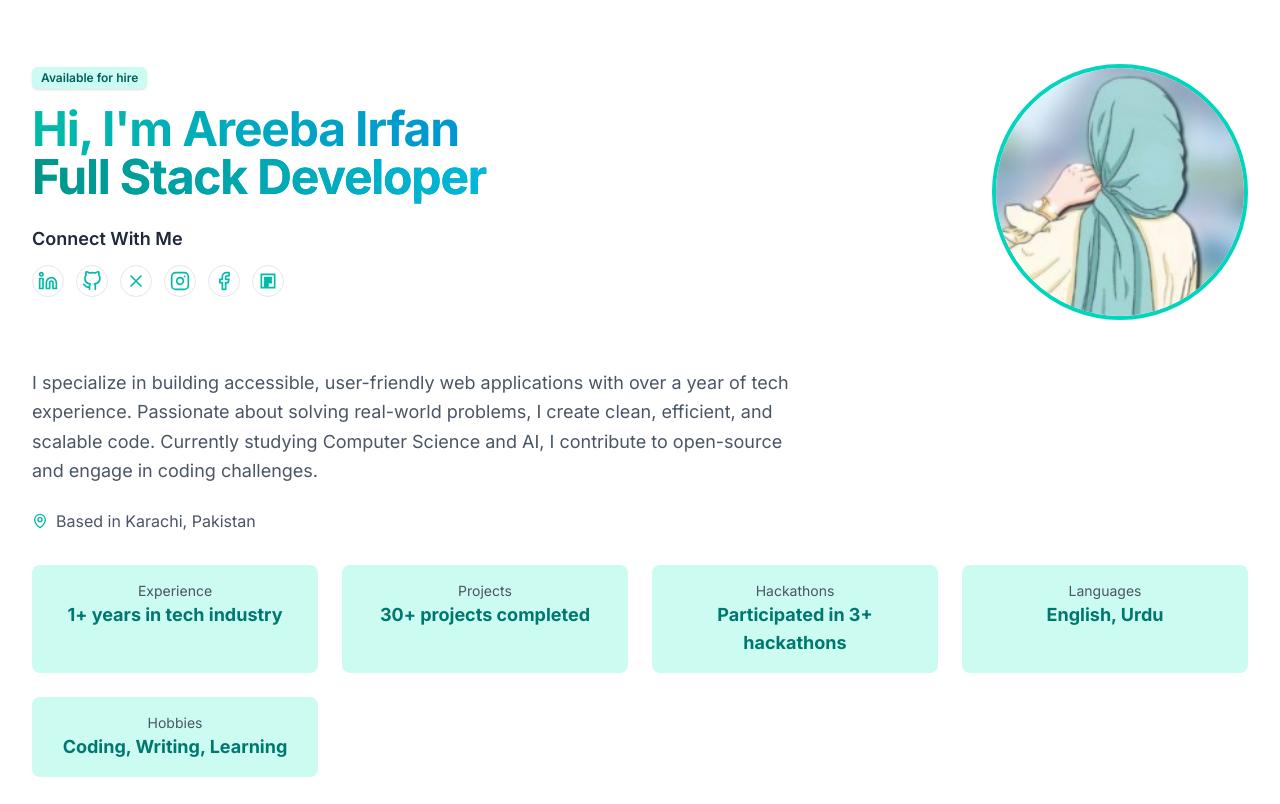
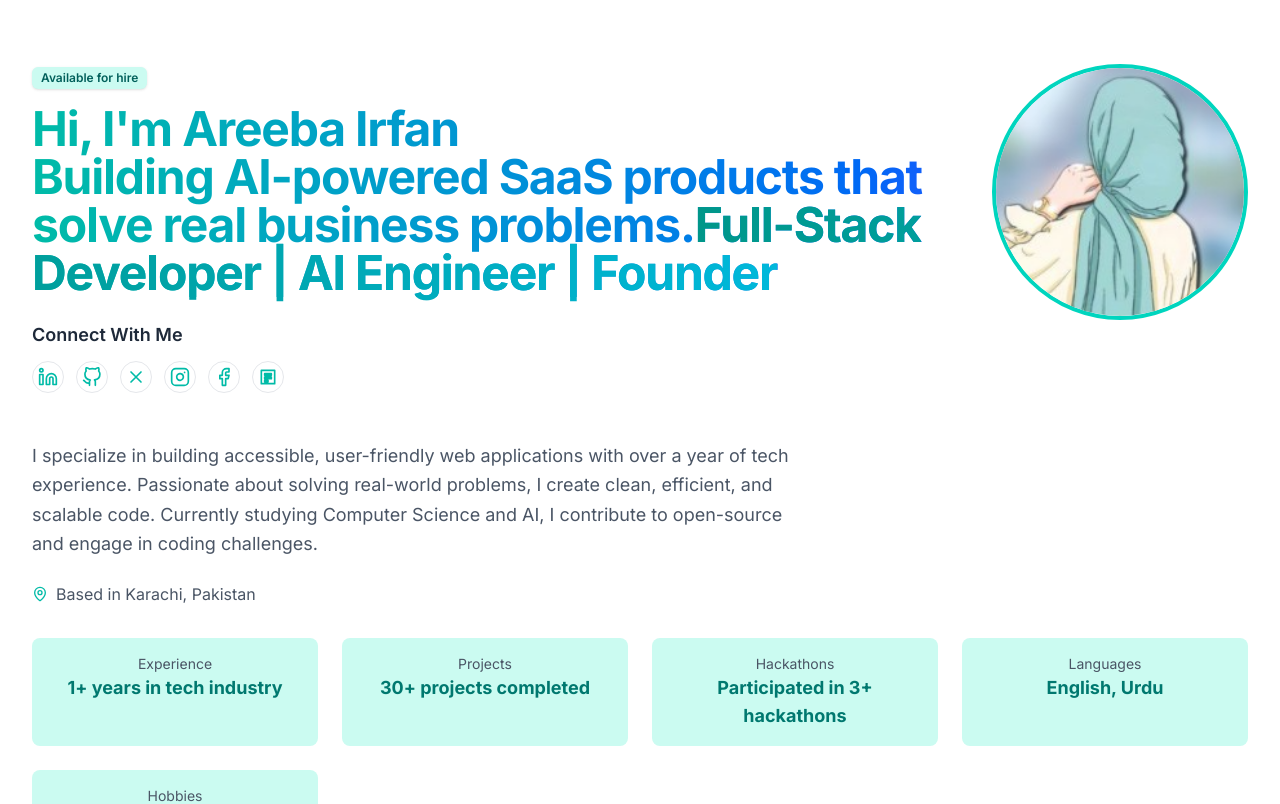
Before and after one commit to AreebaxIrfan/portfolio, a Next.js app: page / in a window 1280 px wide. Shown: the top 804 px of the page. Built offline with nearby package versions, Linux system fonts and the light colour scheme.

Commit message:
Update HeroSection.tsx
Updated HeroSection component to include a new tagline and adjusted the role description.

```diff
--- a/src/components/landingPage/HeroSection.tsx
+++ b/src/components/landingPage/HeroSection.tsx
@@ -17,9 +17,11 @@ export function HeroSection() {
           </Badge>
           <h1 className="text-3xl sm:text-4xl lg:text-5xl font-bold tracking-tight bg-clip-text text-transparent bg-gradient-to-r from-teal-500 to-blue-600">
             Hi, I'm {RESUME_DATA.name}
+
             <br />
+            Building AI-powered SaaS products that solve real business problems.
             <span className="bg-clip-text text-transparent bg-gradient-to-r from-teal-600 to-cyan-500">
-              Full Stack Developer
+              Full-Stack Developer | AI Engineer | Founder
             </span>
           </h1>
           {/* Social Links */}
```
